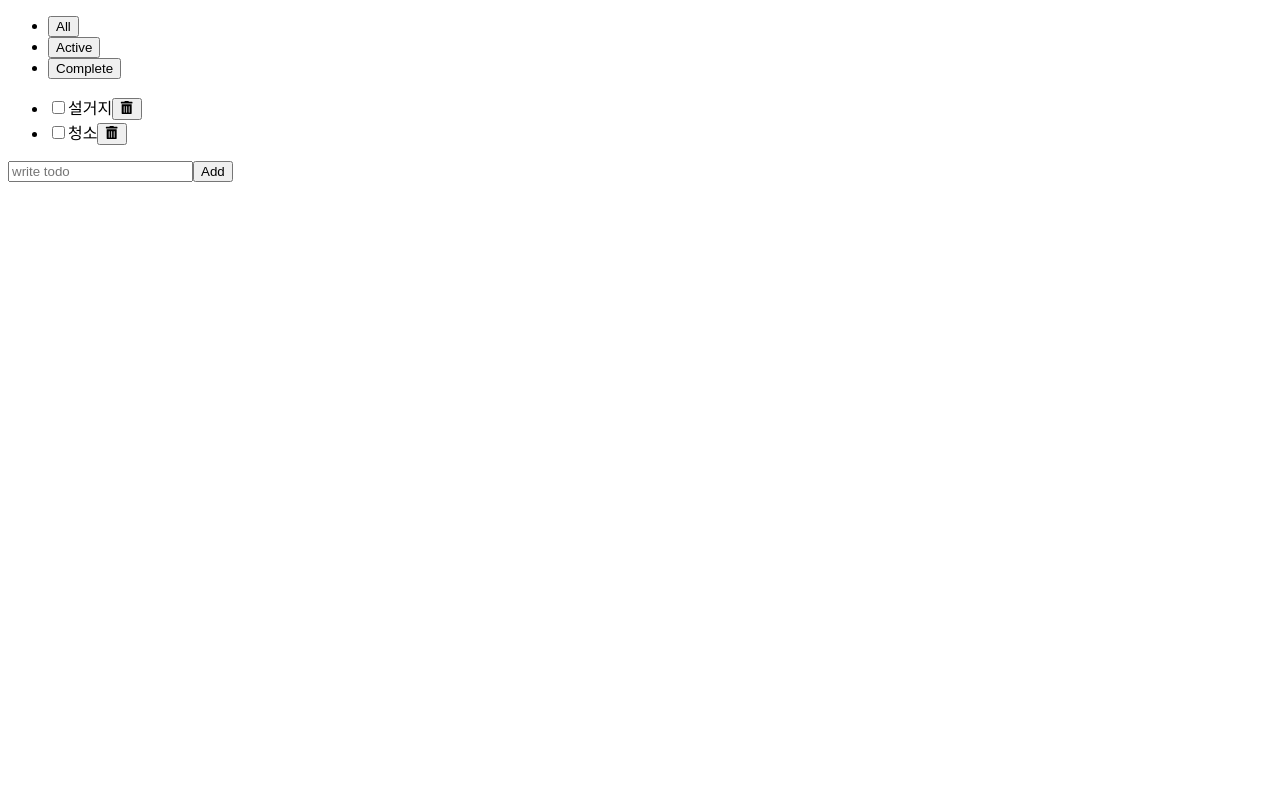
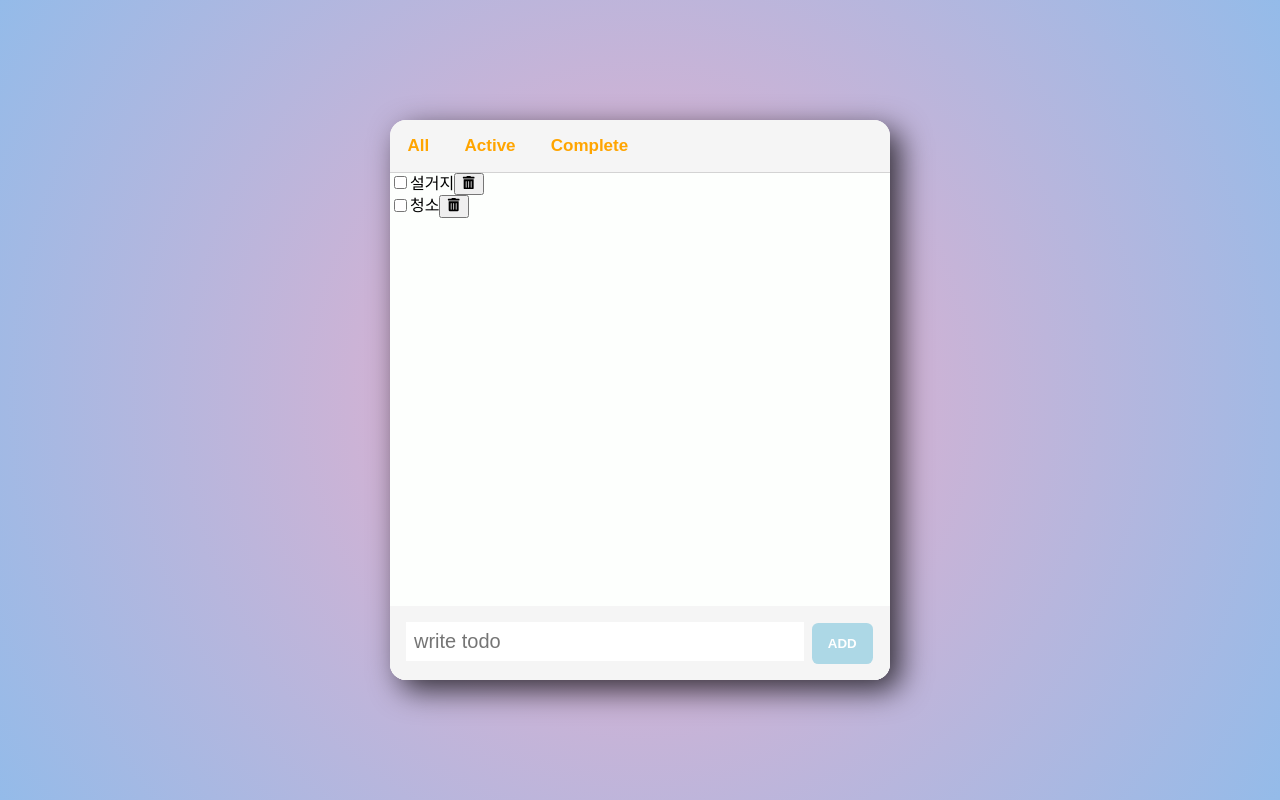
Before and after one commit to yl22iee/todo_list_231210, a React (Create React App) app: page / in a window 1280 px wide. Built offline with nearby package versions, Linux system fonts and the light colour scheme.

Commit message:
Design Header Input

```diff
--- a/package.json
+++ b/package.json
@@ -11,6 +11,8 @@
     "react-icons": "^4.12.0",
     "react-scripts": "5.0.1",
     "react-toggle-dark-mode": "^1.1.1",
+    "styled-components": "^6.1.1",
+    "styled-reset": "^4.5.1",
     "uuid": "^9.0.1",
     "web-vitals": "^2.1.4"
   },
--- a/src/App.js
+++ b/src/App.js
@@ -6,13 +6,14 @@ import { useState } from "react";
 export default function App() {
   const filters = ["All", "Active", "Complete"];
   const [filter, setFilter] = useState(filters[0]);
-  const handleChange = (event) => {
-    setFilter(event);
-  };
   return (
-    <div>
-      <Header filters={filters} filter={filter} onFilterChange={handleChange} />
+    <>
+      <Header
+        filters={filters}
+        filter={filter}
+        onFilterChange={(filter) => setFilter(filter)}
+      />
       <TodoList filter={filter} />
-    </div>
+    </>
   );
 }
--- /dev/null
+++ b/src/Globalstyled.js
@@ -0,0 +1,12 @@
+import { createGlobalStyle } from "styled-components";
+import reset from "styled-reset";
+
+export const Globalstyled = createGlobalStyle`
+    ${reset}
+
+    *{
+        box-sizing:border-box;
+    }
+
+
+`;
--- /dev/null
+++ b/src/Header/Header.css
@@ -0,0 +1,27 @@
+.header {
+  display: flex;
+  justify-content: space-between;
+  align-items: center;
+  border-bottom: 1px solid lightgray;
+  background-color: var(--color_dark_bg);
+}
+
+.filters {
+  display: flex;
+}
+
+.filter {
+  padding: 0.4rem 0.5rem;
+  border: none;
+  border-radius: 0.2rem;
+  cursor: pointer;
+  font-size: 17px;
+  font-weight: 600;
+  color: orange;
+  margin: 0.6rem;
+  background-color: transparent;
+}
+
+.filter:hover {
+  transform: translate(-0.3rem, -0.2rem);
+}
--- a/src/Header/Header.js
+++ b/src/Header/Header.js
@@ -1,12 +1,15 @@
 import React from "react";
+import "./Header.css";
 
 export default function Header({ filter, filters, onFilterChange }) {
   return (
-    <header>
-      <ul>
+    <header className="header">
+      <ul className="filters">
         {filters.map((value, id) => (
           <li key={id}>
-            <button onClick={() => onFilterChange(value)}>{value}</button>
+            <button className="filter" onClick={() => onFilterChange(value)}>
+              {value}
+            </button>
           </li>
         ))}
       </ul>
--- /dev/null
+++ b/src/components/AddTodo/AddTodo.css
@@ -0,0 +1,28 @@
+.form {
+  width: 100%;
+  padding: 1rem 1rem;
+  background-color: var(--color_dark_bg);
+}
+
+.input {
+  width: 85%;
+  padding: 0.5rem;
+  border: none;
+  font-size: 20px;
+  margin-right: 0.5rem;
+}
+
+.button {
+  padding: 0.8rem 1rem;
+  border-radius: 0.4rem;
+  border: none;
+  background-color: lightblue;
+  text-transform: uppercase;
+  font-weight: 900;
+  color: white;
+  cursor: pointer;
+}
+
+.button:hover {
+  background-color: lightpink;
+}
--- a/src/components/AddTodo/AddTodo.js
+++ b/src/components/AddTodo/AddTodo.js
@@ -1,5 +1,6 @@
 import React, { useState } from "react";
 import { v4 as uuidv4 } from "uuid";
+import "./AddTodo.css";
 // v4를 uuidv4로 변경
 
 export default function AddTodo({ onAdd }) {
@@ -15,8 +16,9 @@ export default function AddTodo({ onAdd }) {
   };
 
   return (
-    <form onSubmit={handleSubmit}>
+    <form onSubmit={handleSubmit} className="form">
       <input
+        className="input"
         type="text"
         placeholder="write todo"
         value={text}
@@ -24,7 +26,7 @@ export default function AddTodo({ onAdd }) {
           setText(e.target.value);
         }}
       />
-      <button>Add</button>
+      <button className="button">Add</button>
     </form>
   );
 }
--- /dev/null
+++ b/src/components/TodoList/TodoList.css
@@ -0,0 +1,13 @@
+.container {
+  height: 100%;
+  display: flex;
+  flex-direction: column;
+  background-color: var(--color_bg);
+}
+
+.list {
+  flex: 1 1 auto;
+}
+
+.Addlist {
+}
--- a/src/components/TodoList/TodoList.js
+++ b/src/components/TodoList/TodoList.js
@@ -1,7 +1,8 @@
 import React, { useState } from "react";
 import AddTodo from "../AddTodo/AddTodo";
-import TodoDelete from "../TodoDelete/TodoDelete";
+import Todo from "../TodoDelete/Todo";
 // import { v4 as uuidv4 } from "uuid";
+import "./TodoList.css";
 
 export default function TodoList({ filter }) {
   const [todos, setTodos] = useState([
@@ -17,13 +18,13 @@ export default function TodoList({ filter }) {
   const handleDelete = (deleted) =>
     setTodos(todos.filter((t) => t.id !== deleted.id));
 
-  const filtered = getFilteredItems({ todos, filter });
+  const filtered = getFilteredItems(todos, filter);
 
   return (
-    <div>
-      <ul>
-        {todos.map((item) => (
-          <TodoDelete
+    <section className="container">
+      <ul className="list">
+        {filtered.map((item) => (
+          <Todo
             key={item.id}
             todo={item}
             onUpdate={handleUpdate}
@@ -31,14 +32,14 @@ export default function TodoList({ filter }) {
           />
         ))}
       </ul>
-      <AddTodo onAdd={handleAdd} />
-    </div>
+      <AddTodo className="Addlist" onAdd={handleAdd} />
+    </section>
   );
 }
 
 function getFilteredItems(todos, filter) {
-  if (filter === "all") {
+  if (filter === "All") {
     return todos;
   }
-  // 아.. 몰겠다 상태값을 반환하는거 모르낟.
+  return todos.filter((todo) => todo.status === filter);
 }
--- /dev/null
+++ b/src/index.css
@@ -0,0 +1,37 @@
+:root {
+  --color_dark_bg: #f5f5f5;
+  --color_bg: #fdfffd;
+  --color_gray: #d1d1d1;
+  --color_text: #1d1d1d;
+  --color_accent: "orange";
+}
+
+body {
+  width: 100vw;
+  height: 100vh;
+  display: flex;
+  justify-content: center;
+  align-items: center;
+  background: rgb(238, 174, 202);
+  background: radial-gradient(
+    circle,
+    rgba(238, 174, 202, 1) 0%,
+    rgba(148, 187, 233, 1) 100%
+  );
+  font-size: 1.2rem;
+  font-weight: 700;
+}
+
+#root {
+  max-width: 500px;
+  width: 100%;
+  height: 70%;
+  background-color: var(--color_dark_bg);
+  border-radius: 1rem;
+  display: flex;
+  flex-direction: column;
+  box-shadow: 10px 10px 30px 0px rgba(0, 0, 0, 0.75);
+  -webkit-box-shadow: 10px 10px 30px 0px rgba(0, 0, 0, 0.75);
+  -moz-box-shadow: 10px 10px 30px 0px rgba(0, 0, 0, 0.75);
+  overflow: hidden;
+}
--- a/src/index.js
+++ b/src/index.js
@@ -1,10 +1,13 @@
 import React from "react";
 import ReactDOM from "react-dom/client";
 import App from "./App";
+import "./index.css";
+import { Globalstyled } from "./Globalstyled";
 
 const root = ReactDOM.createRoot(document.getElementById("root"));
 root.render(
   <React.StrictMode>
+    <Globalstyled />
     <App />
   </React.StrictMode>
 );
```
Also changed, not shown: src/components/TodoDelete/Todo.js (renamed from src/components/TodoDelete/TodoDelete.js), 1 other file (tests, documents, lock files or other folders).
